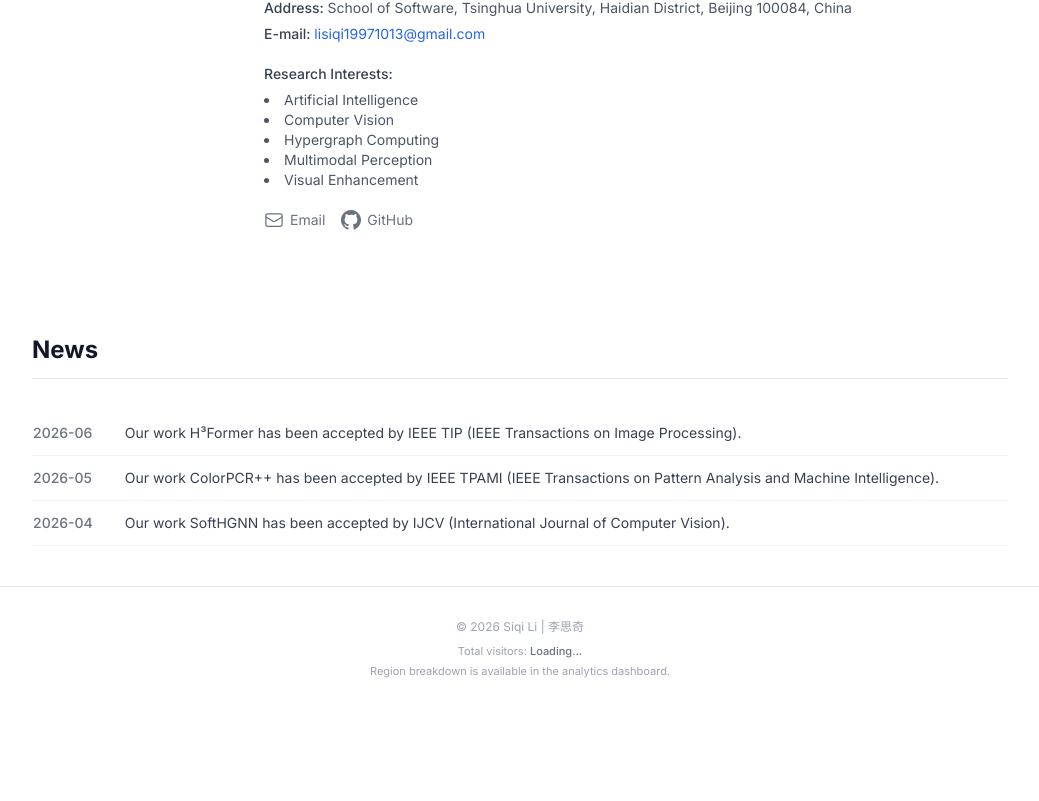
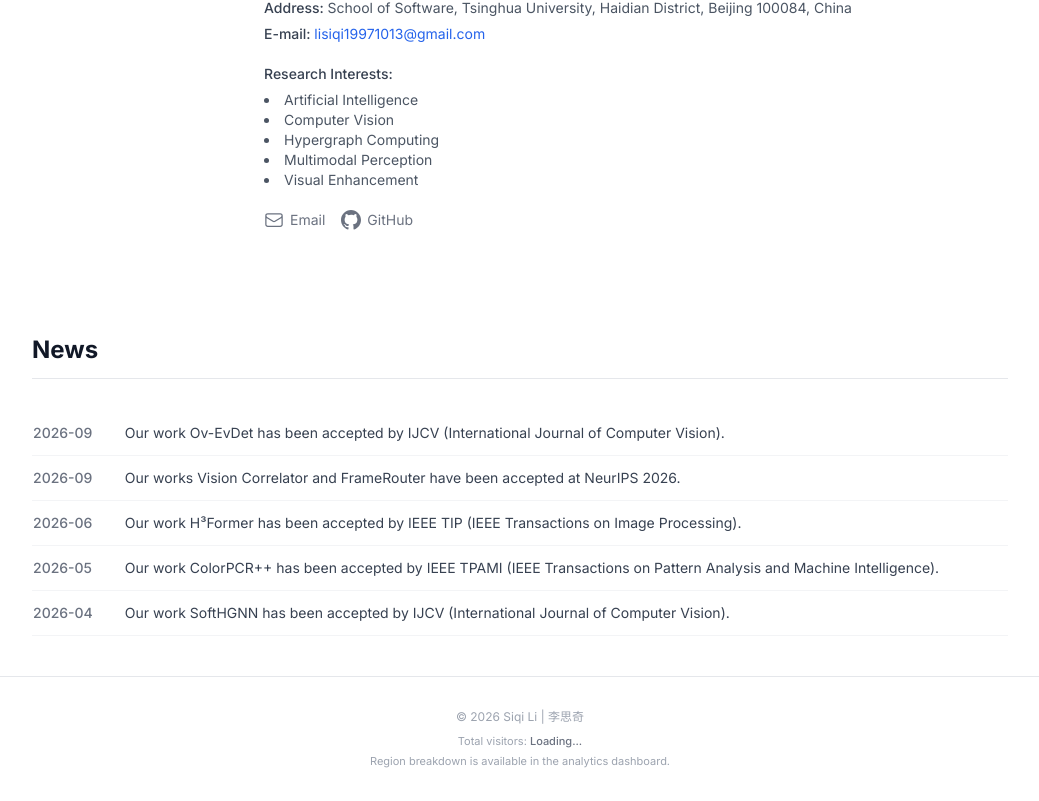
Before and after one commit to lisiqi19971013/homepage, a Next.js app: page / in a window 1280 px wide. Shown: the part 562-1363 px from the top of the page, without its empty margins (120-1159 px from the left). Before the commit the page ends 1273 px from the top, so only its background shows below. Built offline with nearby package versions, Linux system fonts and the light colour scheme.

Commit message:
Add September 2026 publication news

```diff
--- a/data/news.ts
+++ b/data/news.ts
@@ -7,6 +7,20 @@ export interface NewsItem {
 }
 
 export const news: NewsItem[] = [
+  {
+    date: "2026-09",
+    content: {
+      zh: "我们的工作 Ov-EvDet 被 IJCV (International Journal of Computer Vision) 录用。",
+      en: "Our work Ov-EvDet has been accepted by IJCV (International Journal of Computer Vision).",
+    },
+  },
+  {
+    date: "2026-09",
+    content: {
+      zh: "我们的工作 Vision Correlator 和 FrameRouter 被 NeurIPS 2026 录用。",
+      en: "Our works Vision Correlator and FrameRouter have been accepted at NeurIPS 2026.",
+    },
+  },
   {
     date: "2026-06",
     content: {
```
